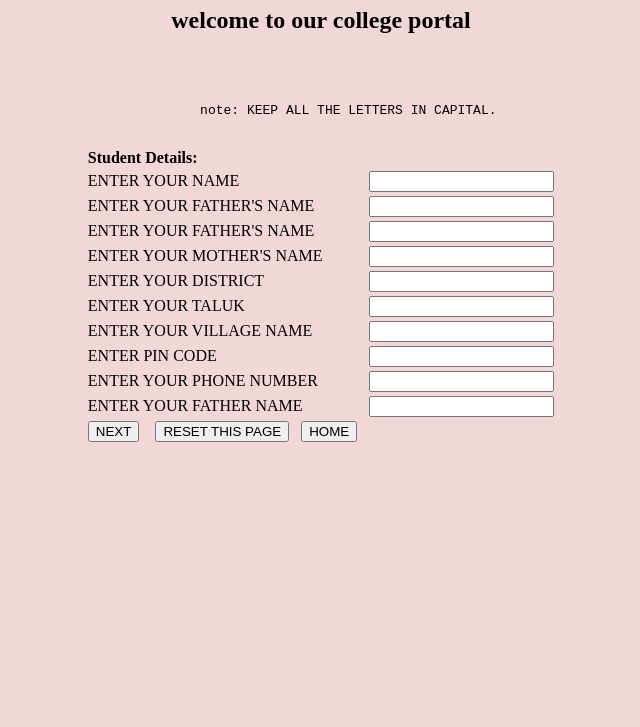
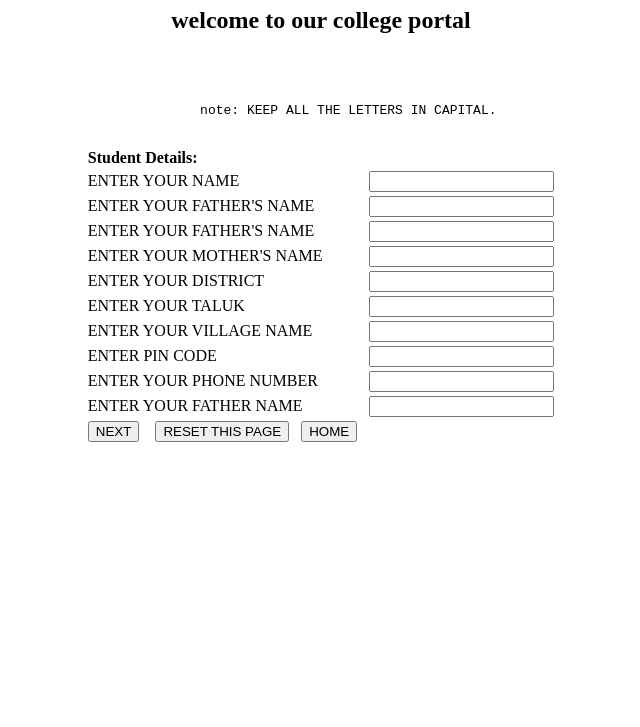
Before and after one commit to Vignesha0408/Admission-form, a plain HTML site: page form1.html in a window 1280 px wide. Shown: the part 73-800 px from the top of the page, without its empty margins (319-959 px from the left). Drawn offline with Linux system fonts and the light colour scheme.

Commit message:
Update form1.html

```diff
--- a/form1.html
+++ b/form1.html
@@ -3,7 +3,7 @@
 <head>
     <title>ADMISSION FORM</title>
 </head>
-<body bgcolor="F1D7D7" align="center">
+<body align="center">
     <H1>Student Admission Form</H1>
     <h2>welcome to our college portal</h2>
     <br><br>
```
